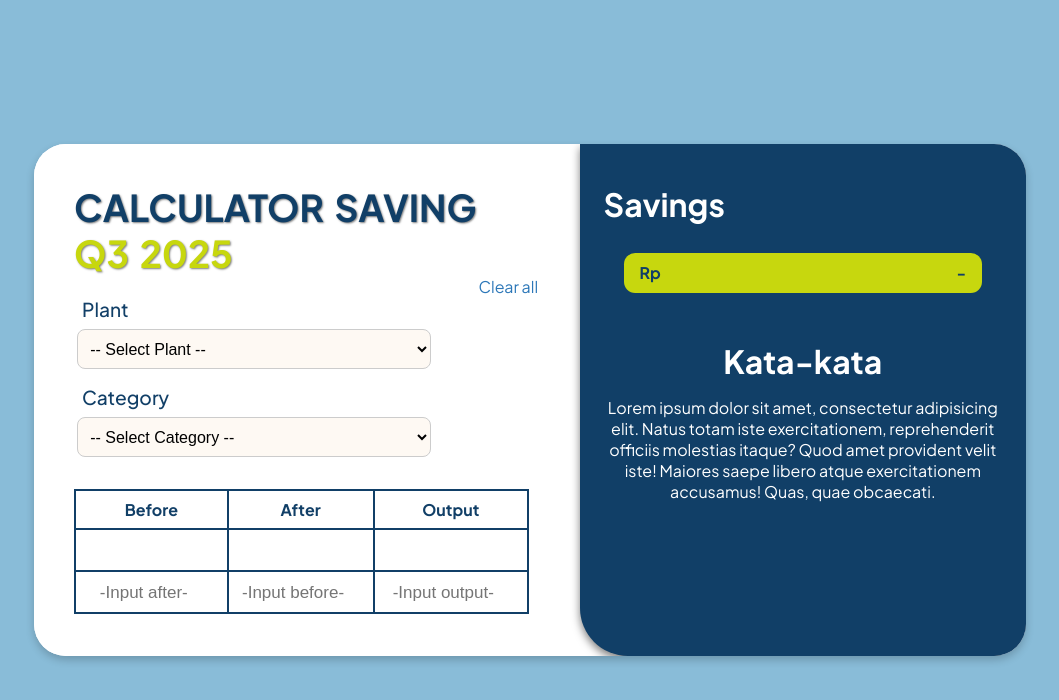
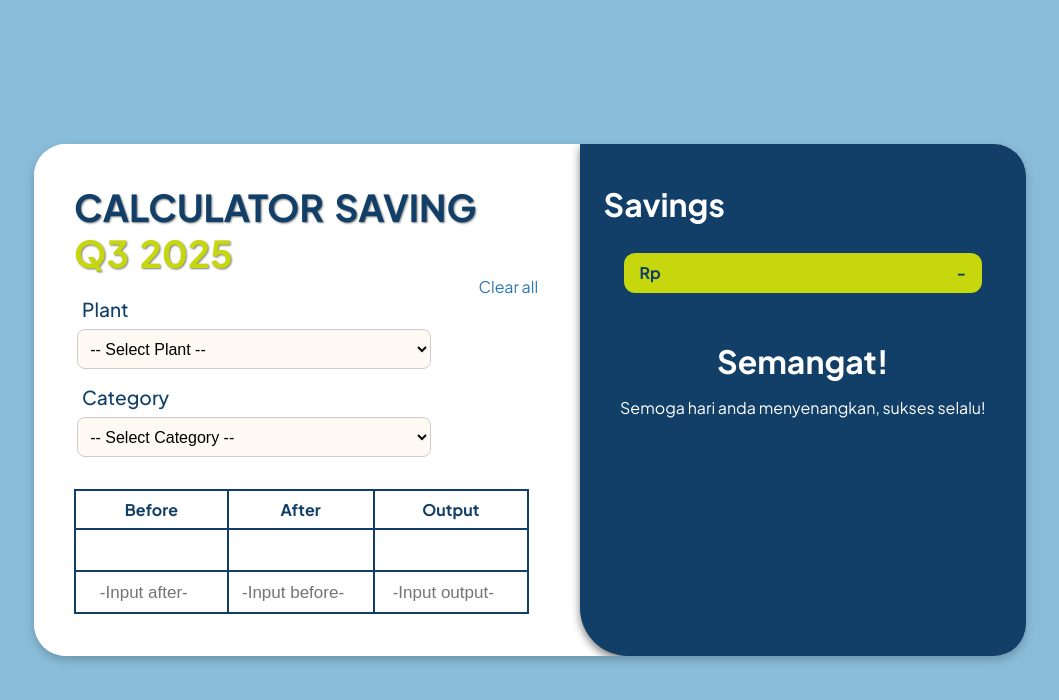
Before and after one commit to Teds4/Calculator-Saving, a plain HTML site: page index.html in a window 1280 px wide. Shown: the whole page, without its empty margins (110-1169 px from the left). Drawn offline with Linux system fonts and the light colour scheme.

Commit message:
Change motivational message in savings section
Updated motivational text in the summary section.

```diff
--- a/index.html
+++ b/index.html
@@ -95,12 +95,9 @@
 
         <!-- Kata kata -->
         <div class="kata-kata">
-          <h1 id="kata">Kata-kata</h1>
+          <h1 id="kata">Semangat!</h1>
           <p id="motivation">
-            Lorem ipsum dolor sit amet, consectetur adipisicing elit. Natus
-            totam iste exercitationem, reprehenderit officiis molestias itaque?
-            Quod amet provident velit iste! Maiores saepe libero atque
-            exercitationem accusamus! Quas, quae obcaecati.
+            Semoga hari anda menyenangkan, sukses selalu!
           </p>
         </div>
       </div>
```
